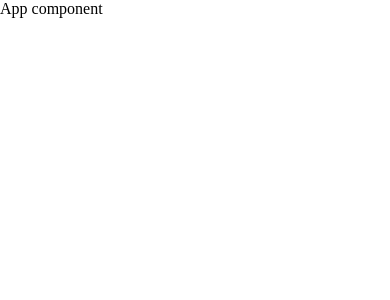
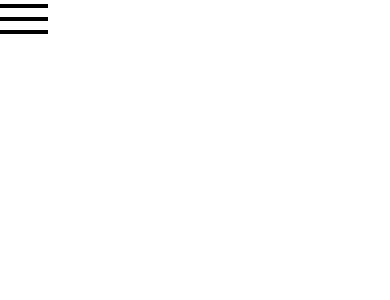
Before and after one commit to annaszalkiewicz/react-diet-app, a React (Create React App) app: page / in a window 390 px wide. Shown: the top 300 px of the page. Built offline with nearby package versions, Linux system fonts and the light colour scheme.

Commit message:
Add hamburger icon

```diff
--- a/src/components/App.js
+++ b/src/components/App.js
@@ -1,10 +1,11 @@
 import React from 'react';
 import '../sass/_App.scss';
+import Header from './Header';
 
-function App() {
+const App = () => {
   return (
     <div className="App">
-      App component
+      <Header />
     </div>
   );
 }
--- /dev/null
+++ b/src/components/Header.js
@@ -0,0 +1,16 @@
+import React from "react";
+
+const Header = () => {
+  return (
+    <header className="header">
+      <svg viewBox="0 0 48 38" width="48" height="38" className="header_icon">
+        <rect y="4" width="48" height="4" class="rect-1" />
+        <rect y="17" width="48" height="4" class="rect-2" />
+        <rect y="17" width="48" height="4" class="rect-3" />
+        <rect y="30" width="48" height="4" class="rect-1" />
+      </svg>
+    </header>
+  );
+};
+
+export default Header;
```
